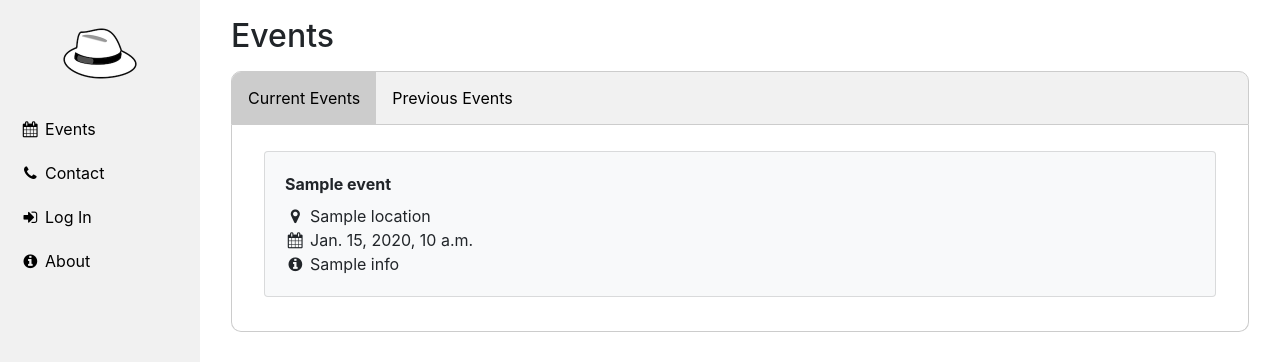
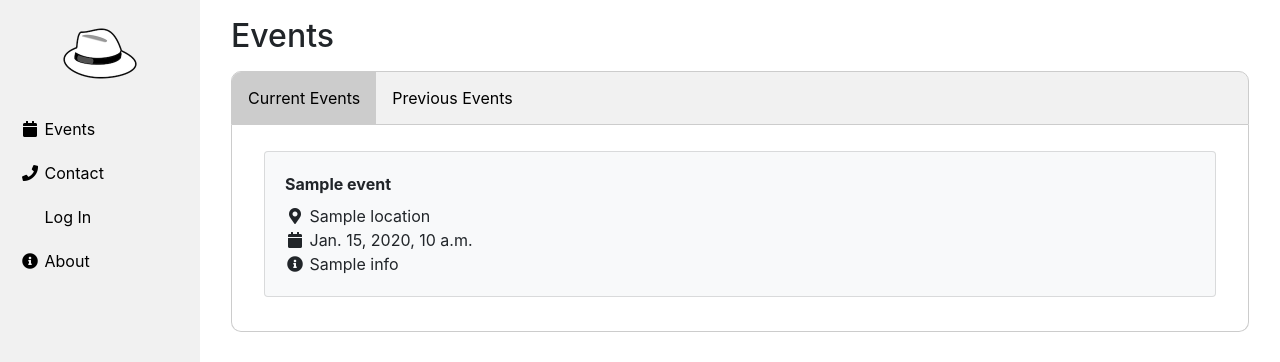
Before and after one commit to Dragonite/djangohat, a Django app: template events/templates/index.html in a window 1280 px wide. Shown: the top 362 px of the page. Run offline with Django 3.2, Linux system fonts and the light colour scheme; the template is opened without the code that fills it: most values are stand-ins (such as "Sample title", 1, 10 or a date in 2020); some libraries are stand-ins or nearby versions.

Commit message:
Upgrade to font-awesome 5

```diff
--- a/events/templates/index.html
+++ b/events/templates/index.html
@@ -68,7 +68,7 @@
                   </div>
                 {% endif %}
               </div>
-              <i class="fa fa-fw fa-map-marker"></i> {{ event.location }}<br>
+              <i class="fa fa-fw fa-map-marker-alt"></i> {{ event.location }}<br>
               <i class="fa fa-fw fa-calendar"></i> {{ event.time }}<br>
               <i class="fa fa-fw fa-info-circle"></i> {{ event.info }}
             </div>
--- a/static/templates/base.html
+++ b/static/templates/base.html
@@ -9,8 +9,8 @@
   <meta name='viewport' content='width=device-width, initial-scale=1.0'>
   <link rel="stylesheet" href="https://stackpath.bootstrapcdn.com/bootstrap/4.3.1/css/bootstrap.min.css"
         integrity="sha384-ggOyR0iXCbMQv3Xipma34MD+dH/1fQ784/j6cY/iJTQUOhcWr7x9JvoRxT2MZw1T" crossorigin="anonymous">
-  <link href="https://stackpath.bootstrapcdn.com/font-awesome/4.7.0/css/font-awesome.min.css" rel="stylesheet"
-        integrity="sha384-wvfXpqpZZVQGK6TAh5PVlGOfQNHSoD2xbE+QkPxCAFlNEevoEH3Sl0sibVcOQVnN" crossorigin="anonymous">
+  <link href="https://cdnjs.cloudflare.com/ajax/libs/font-awesome/5.10.2/css/all.min.css" rel="stylesheet"
+        crossorigin="anonymous">
   <script src="https://code.jquery.com/jquery-3.3.1.slim.min.js"
           integrity="sha384-q8i/X+965DzO0rT7abK41JStQIAqVgRVzpbzo5smXKp4YfRvH+8abtTE1Pi6jizo"
           crossorigin="anonymous"></script>
```
